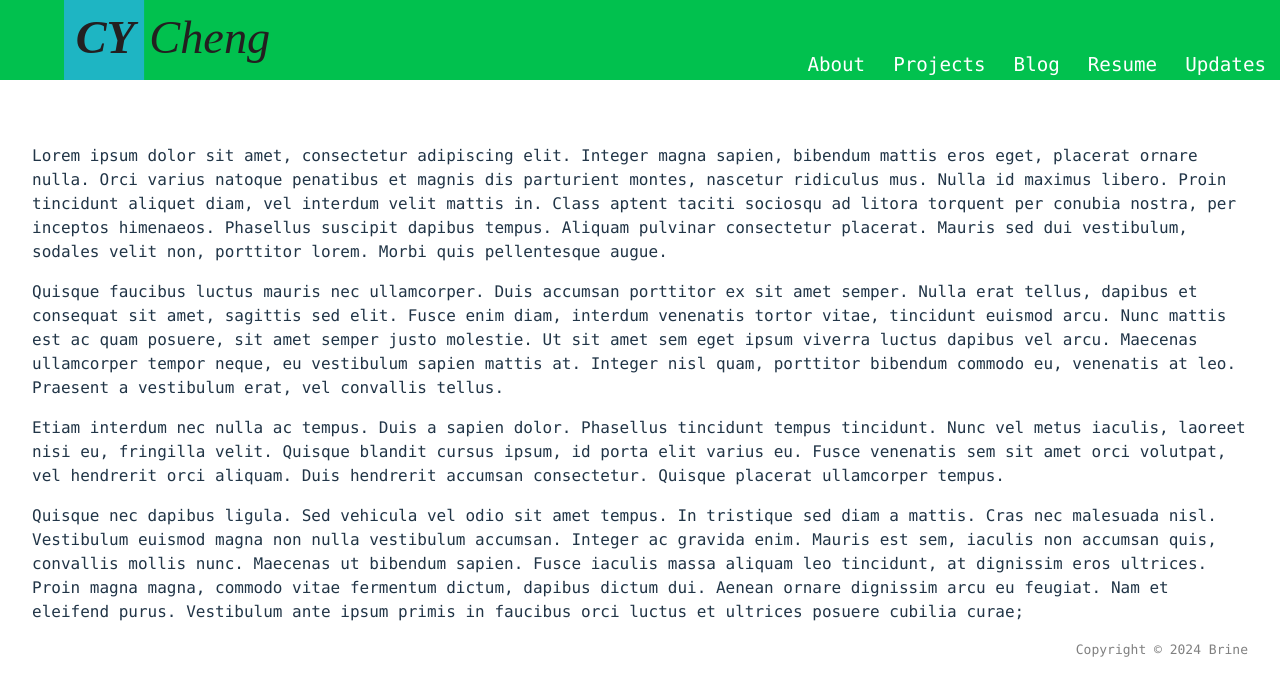
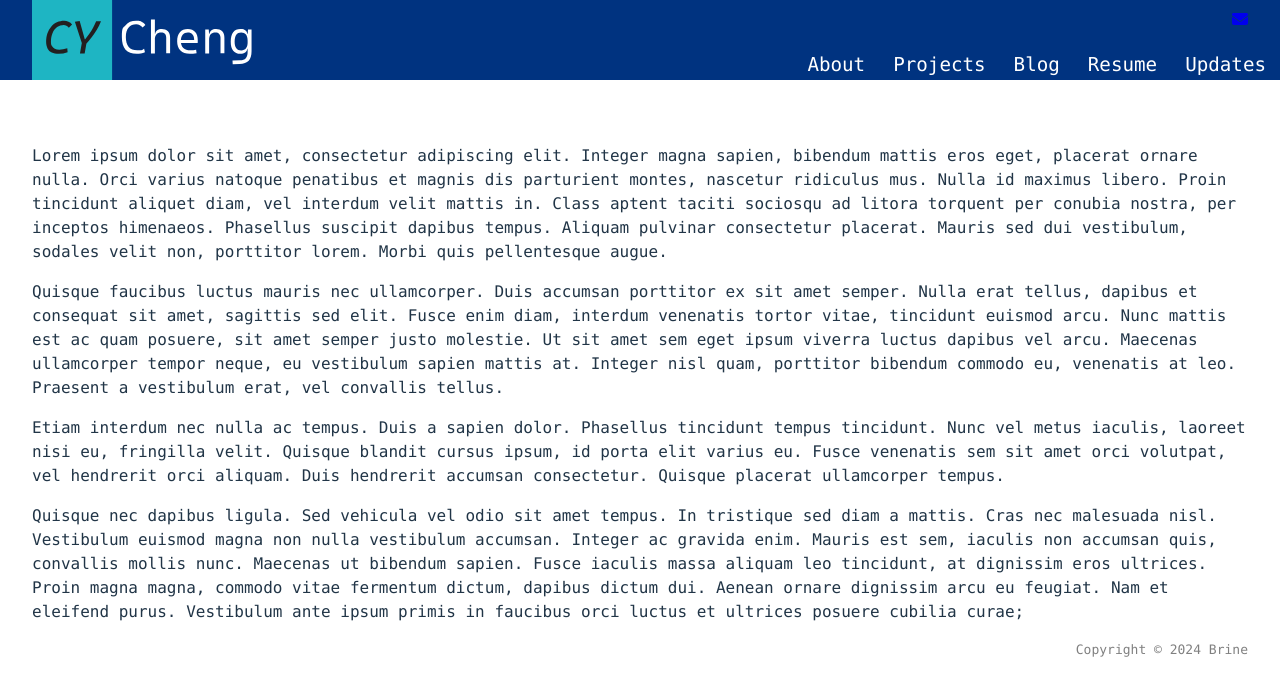
Before and after one commit to cy-cheng/cy-cheng.github.io_legacy, a React (Vite) app: page / in a window 1280 px wide. Shown: the top 696 px of the page. Built offline with nearby package versions, Linux system fonts and the light colour scheme.

Commit message:
Add email icon and link

```diff
--- a/package.json
+++ b/package.json
@@ -10,6 +10,11 @@
     "preview": "vite preview"
   },
   "dependencies": {
+    "@fortawesome/fontawesome-svg-core": "^6.5.2",
+    "@fortawesome/free-brands-svg-icons": "^6.5.2",
+    "@fortawesome/free-regular-svg-icons": "^6.5.2",
+    "@fortawesome/free-solid-svg-icons": "^6.5.2",
+    "@fortawesome/react-fontawesome": "^0.2.2",
     "react": "^18.2.0",
     "react-dom": "^18.2.0"
   },
--- a/src/App.jsx
+++ b/src/App.jsx
@@ -5,6 +5,7 @@ function App() {
   return (
     <>
       <Header />
+
       <p>
         Lorem ipsum dolor sit amet, consectetur adipiscing elit. Integer magna sapien, bibendum mattis eros eget, placerat ornare nulla. Orci varius natoque penatibus et magnis dis parturient montes, nascetur ridiculus mus. Nulla id maximus libero. Proin tincidunt aliquet diam, vel interdum velit mattis in. Class aptent taciti sociosqu ad litora torquent per conubia nostra, per inceptos himenaeos. Phasellus suscipit dapibus tempus. Aliquam pulvinar consectetur placerat. Mauris sed dui vestibulum, sodales velit non, porttitor lorem. Morbi quis pellentesque augue.
       </p>
--- a/src/Header/Header.jsx
+++ b/src/Header/Header.jsx
@@ -1,12 +1,23 @@
 import styles from "./Header.module.css"
 import logo from "../assets/logo.svg"
+
+import { FontAwesomeIcon } from '@fortawesome/react-fontawesome'
+import { faEnvelope } from '@fortawesome/free-solid-svg-icons'
+
 function Header() {
 
   return (
     <div className={styles.banner}>
-      <img src={logo} className={styles.logo}/>
 
-      <nav className={styles.nav}>
+      <img src={logo} className={styles.logo} />
+
+      <nav className={styles.links}>
+        <a href="mailto=cycheng.dev@gmail.com">
+          <FontAwesomeIcon icon={faEnvelope} />
+        </a>
+      </nav>
+
+      <nav className={styles.menu}>
         <a href="">About</a>
         <a href="">Projects</a>
         <a href="">Blog</a>
--- a/src/Header/Header.module.css
+++ b/src/Header/Header.module.css
@@ -1,5 +1,5 @@
 .banner {
-  background-color: hsl(144, 99%, 38%);
+  background-color: hsl(216, 100%, 25%);
   width: 100%;
   min-height: 50px;
   height: 10%;
@@ -10,24 +10,30 @@
 .logo {
   height: 100%;
   position: absolute;
-  left: 5%;
+  left: 2rem;
 
 }
 
-nav {
+.links {
   position: absolute;
-  bottom:0%;
-  right:0%;
+  top: 10%;
+  right: 2rem;
 }
 
-a {
+.menu {
+  position: absolute;
+  bottom: 0%;
+  right: 0%;
+}
+
+.menu a {
   padding: 6px;
   margin: 8px;
   color: hsl(0, 0%, 100%);
   font-size: larger;
 }
 
-a:hover {
+.menu a:hover {
   transition: all 1s ease;
   text-decoration: underline;
   color: aqua;
```
Also changed, not shown: src/assets/logo.svg, 1 other file (tests, documents, lock files or other folders).
